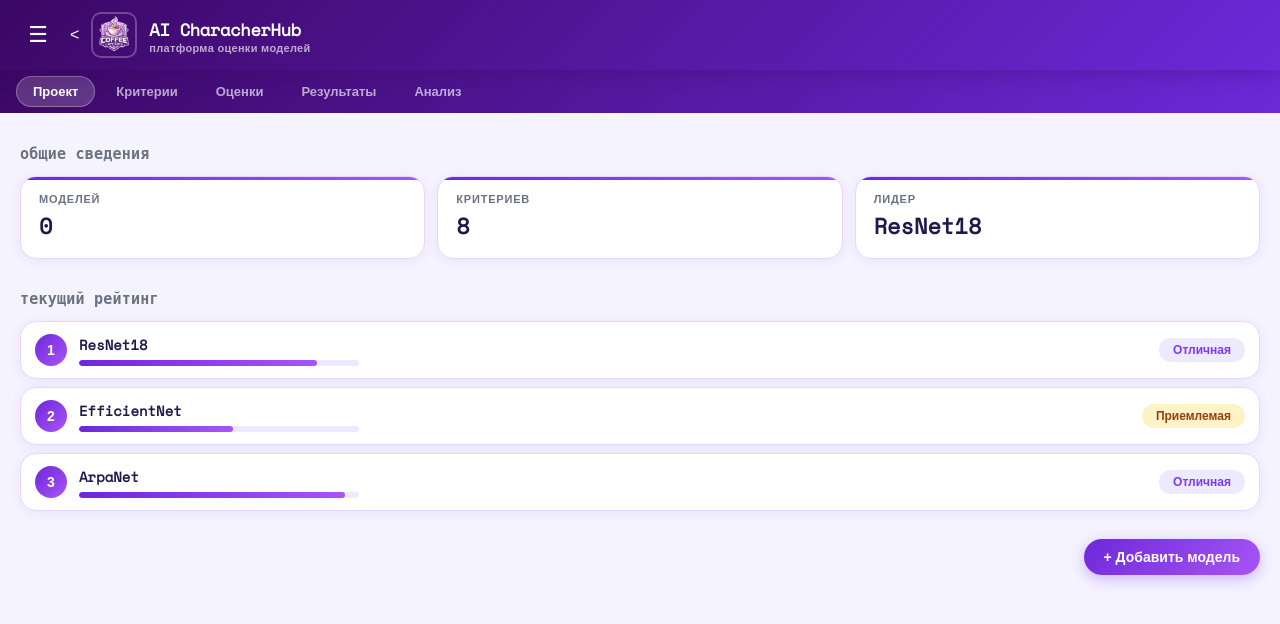
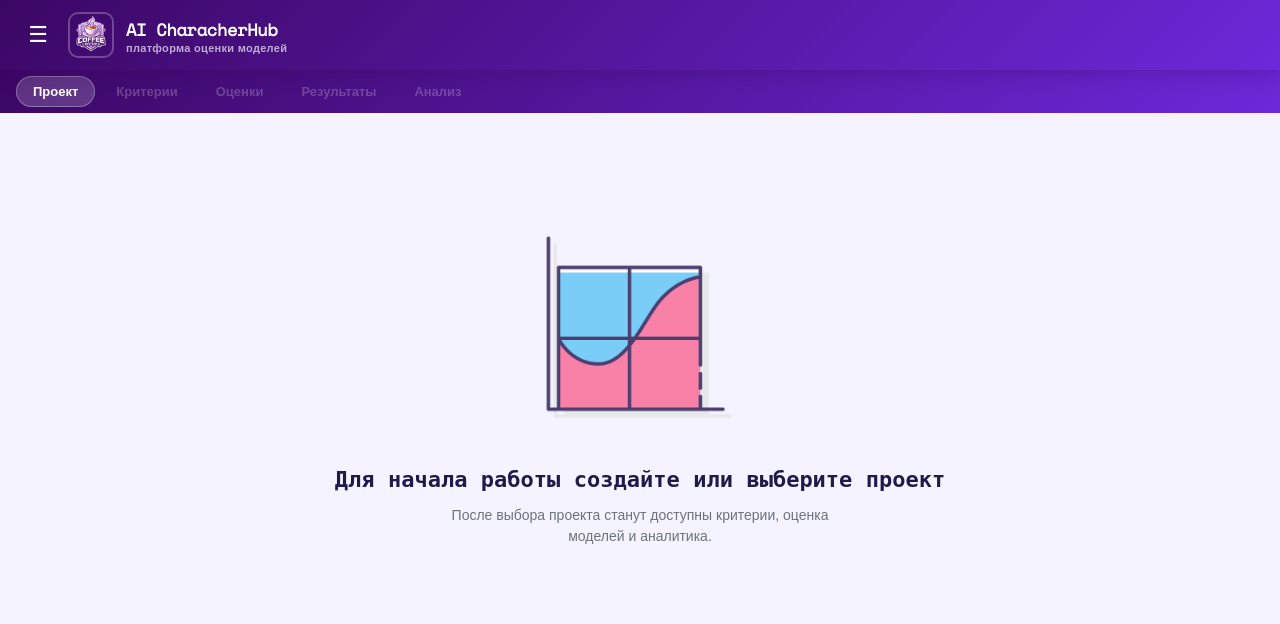
Before and after one commit to ArniSkotch/AI-CharacterHub, a Flask app: page / in a window 1280 px wide. Shown: the top 624 px of the page. Run offline with Flask 3, Linux system fonts and the light colour scheme; data comes from the database, SQL or seed files in the repository; both versions use the stored data as it was before the commit.

Commit message:
feat: add clear start page on initial load
- index.html: remove hardcoded model cards
- style.css: disable tab interactions until a project is selected
- main.js: improve initial page loading logic and state handling

```diff
--- a/static/main.js
+++ b/static/main.js
@@ -1,4 +1,5 @@
 let currentProjectId = null;
+let hasInitialProject = false;
 const criteriaContainer = document.getElementById("criteriaContainer");
 // САЙДБАР
 const menuBtn = document.getElementById("menuButton");
@@ -69,24 +70,57 @@ async function loadProjects() {
     });
 }
 
+// ЛОГИКА СТАРТОВОГО ЭКРАНА
+function setProjectState(hasProject) {
+    const emptyState = document.getElementById("emptyProjectState");
+    const projectContent = document.getElementById("projectContent");
+
+    // если ранее был выбран проект
+    if (!emptyState || !projectContent) return;
+
+    // логика: клиент впервые заходит на сайт и ещё не открывал проекты
+    if (hasProject) {
+        emptyState.classList.add("hidden");
+        projectContent.classList.remove("hidden");
+    } else {
+        emptyState.classList.remove("hidden");
+        projectContent.classList.add("hidden");
+    }
+
+    tabs.forEach(tab => {
+        const name = tab.textContent.trim();
+        if (name === "Проект") return;
+
+        tab.classList.toggle("disabled", !hasProject);
+    });
+}
+
+// WEBSITE ENTRY POINT
 async function initApp() {
     await loadProjects();
 
     const lastId = localStorage.getItem("lastProjectId");
 
-    if (!lastId) return;
+    if (!lastId) {
+        setProjectState(false);
+        return;
+    }
 
     const el = [...document.querySelectorAll(".project-item")]
         .find(d => d.dataset.id == lastId);
 
-    if (el) {
-        openProject(lastId, el);
+    if (!el) {
+        setProjectState(false);
+        return;
     }
+
+    await openProject(lastId, el);
 }
 
 async function openProject(id, el) {
     currentProjectId = id;
     localStorage.setItem("lastProjectId", id);
+    setProjectState(true); // проверка необходимости приветственного экрана
 
     document.querySelectorAll('.project-item').forEach(i => i.classList.remove('active'));
     if (el) el.classList.add('active');
@@ -758,5 +792,8 @@ function renderAllCharts() {
     });
 }
 
-
-initApp();
+// ОТВЕЧАЕТ ЗА СТАРТ СТРАНИЦЫ
+document.addEventListener("DOMContentLoaded", async () => {
+    await initApp();
+    document.body.classList.remove("booting");
+});
--- a/static/style.css
+++ b/static/style.css
@@ -43,6 +43,59 @@ body {
 
 html, body {
     height: 100%;
+}
+
+/* ===== EMPTY PROJECT STATE ===== */
+
+.empty-project-state {
+    display: flex;
+    flex-direction: column;
+    align-items: center;
+    justify-content: center;
+    min-height: 60vh;
+    text-align: center;
+    padding: 40px 20px;
+}
+
+.empty-project-image {
+    width: 220px;
+    opacity: 0.9;
+    margin-bottom: 24px;
+}
+
+.empty-project-title {
+    font-family: 'Space Mono', monospace;
+    font-size: 22px;
+    font-weight: 700;
+    color: var(--text-primary);
+    margin-bottom: 10px;
+}
+
+.empty-project-subtitle {
+    font-size: 14px;
+    color: var(--text-secondary);
+    max-width: 420px;
+    line-height: 1.5;
+}
+
+.tab.disabled {
+    opacity: 0.35;
+    pointer-events: none;
+}
+
+#emptyProjectState,
+#projectContent {
+    transition: opacity 0.2s ease;
+}
+
+.hidden {
+    display: none !important;
+    opacity: 0;
+}
+
+body.booting .main-wrapper {
+    opacity: 0;
+    pointer-events: none;
 }
 
 /* ===== TOPBAR ===== */
--- a/templates/index.html
+++ b/templates/index.html
@@ -9,11 +9,11 @@
 </head>
 
 
-<body>
+<body class="booting">
     <!-- TOP BAR -->
     <div class="topbar">
         <div class="menu-button" id="menuButton">☰</div>
-        <<img src="{{ url_for('static', filename='logo.png') }}" class="logo" alt="logo">
+        <img src="{{ url_for('static', filename='logo.png') }}" class="logo" alt="logo">
 
         <div class="brand">
             <div class="brand-title">AI CharacherHub</div>
@@ -48,6 +48,26 @@
             <div class="main">
                 <!-- ПОДРАЗДЕЛ СПИСКА МОДЕЛЕЙ -->
                 <div class="page active" id="page-project">
+
+                    <!-- EMPTY STATE -->
+                    <div id="emptyProjectState" class="empty-project-state">
+                        <img src="{{ url_for('static', filename='diagram.png') }}"
+                            class="empty-project-image"
+                            alt="empty">
+
+                        <div class="empty-project-title">
+                            Для начала работы создайте или выберите проект
+                        </div>
+
+                        <div class="empty-project-subtitle">
+                            После выбора проекта станут доступны критерии,
+                            оценка моделей и аналитика.
+                        </div>
+                    </div>
+
+                    <!-- ОСНОВНОЙ КОНТЕНТ ПРОЕКТА -->
+                    <div id="projectContent" class="hidden">
+
                         <!-- SECTION 1 -->
                         <div class="section">
                             <div class="section-title">Общие сведения</div>
@@ -65,9 +85,8 @@
 
                                 <div class="card">
                                     <div class="label">Лидер</div>
-                                <div class="value" id="statLeader">ResNet18</div>
+                                    <div class="value" id="statLeader">-</div>
                                 </div>
-
                             </div>
                         </div>
 
@@ -75,52 +94,14 @@
                         <div class="section">
                             <div class="section-title">Текущий рейтинг</div>
 
-                        <div class="rank-list">
-
-                            <div class="rank-item">
-                                <div class="rank-number">1</div>
-                                <div class="rank-content">
-                                    <div class="rank-top">
-                                        <div class="rank-name">ResNet18</div>
-                                    </div>
-                                    <div class="rank-bar">
-                                        <div class="rank-bar-fill" style="width: 85%"></div>
-                                    </div>
-                                </div>
-                                <div class="tag good">Отличная</div>
-                            </div>
-
-                            <div class="rank-item">
-                                <div class="rank-number">2</div>
-                                <div class="rank-content">
-                                    <div class="rank-top">
-                                        <div class="rank-name">EfficientNet</div>
-                                    </div>
-                                    <div class="rank-bar">
-                                        <div class="rank-bar-fill" style="width: 55%"></div>
-                                    </div>
-                                </div>
-                                <div class="tag ok">Приемлемая</div>
-                            </div>
-
-                            <div class="rank-item">
-                                <div class="rank-number">3</div>
-                                <div class="rank-content">
-                                    <div class="rank-top">
-                                        <div class="rank-name">ArpaNet</div>
-                                    </div>
-                                    <div class="rank-bar">
-                                        <div class="rank-bar-fill" style="width: 95%"></div>
-                                    </div>
-                                </div>
-                                <div class="tag good">Отличная</div>
-                            </div>
-                        </div>
-
+                            <!-- ЗАПОЛНЯЕТСЯ ПРИ ВЫБОРЕ ПРОЕКТА -->
+                            <div class="rank-list"></div>
                         </div>
 
                         <div class="model-btn-wrapper">
                             <button id="addModelBtn">+ Добавить модель</button>
+                        </div>
+
                     </div>
                 </div>
 
@@ -175,55 +156,8 @@
                                 </div>
                             </div>
 
-                            <!-- СПИСОК МОДЕЛЕЙ-->
-                            <div class="results-models-list">
-                                <div class="rank-item">
-                                    <div class="rank-number">1</div>
-                                    <div class="rank-content">
-                                        <div class="rank-name">ResNet18</div>
-
-                                        <div class="rank-bar">
-                                            <div class="rank-bar-fill"
-                                                style="width: 92%">
-                                            </div>
-                                        </div>
-                                    </div>
-
-                                    <div class="tag good">Отличная</div>
-                                </div>
-
-                                <div class="rank-item">
-                                    <div class="rank-number">2</div>
-
-                                    <div class="rank-content">
-                                        <div class="rank-name">ArpaNet</div>
-
-                                        <div class="rank-bar">
-                                            <div class="rank-bar-fill"
-                                                style="width: 84%">
-                                            </div>
-                                        </div>
-                                    </div>
-
-                                    <div class="tag good">Отличная</div>
-                                </div>
-
-                                <div class="rank-item">
-                                    <div class="rank-number">3</div>
-
-                                    <div class="rank-content">
-                                        <div class="rank-name">EfficientNet</div>
-
-                                        <div class="rank-bar">
-                                            <div class="rank-bar-fill"
-                                                style="width: 67%">
-                                            </div>
-                                        </div>
-                                    </div>
-
-                                    <div class="tag ok">Приемлемая</div>
-                                </div>
-                            </div>
+                            <!-- СПИСОК МОДЕЛЕЙ - ЗАПОЛНЯЕТСЯ ПРИ ВЫБОРЕ ПРОЕКТА -->
+                            <div class="results-models-list"></div>
 
                             <button class="show-more-btn">Показать больше</button>
                         </div>
```
Also changed, not shown: instance/eval.db (deleted), static/diagram.png (added). Lines whose indentation alone changed are shown as unchanged.
